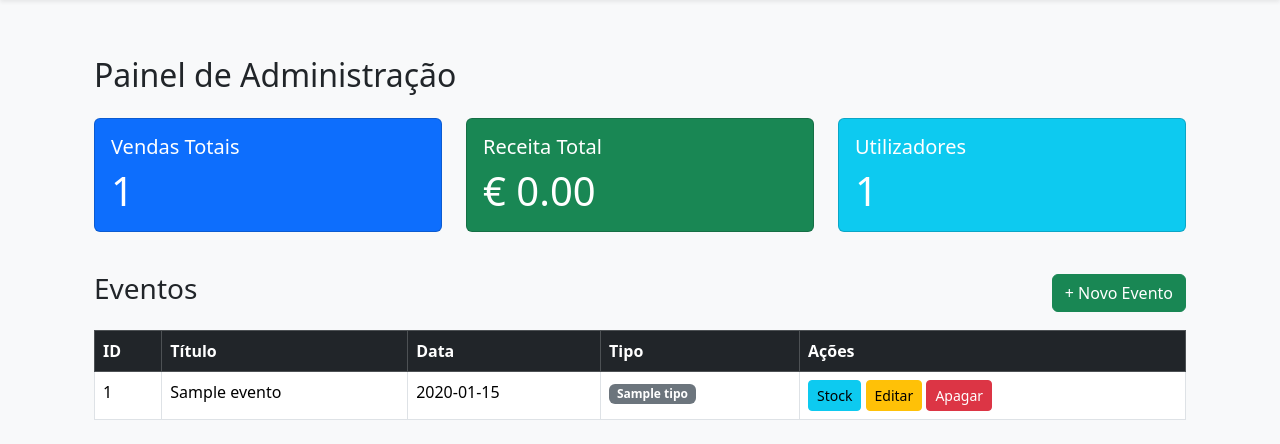
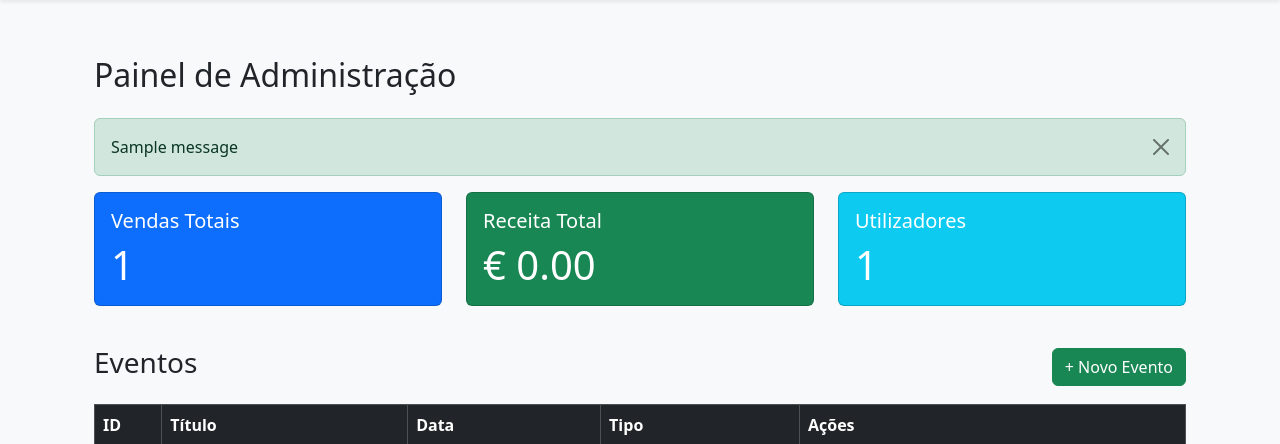
Before and after one commit to leo-snczki/eventpy, a Flask app: template templates/admin/dashboard.html in a window 1280 px wide. Shown: the part 62-506 px from the top of the page. Run offline with Flask 3, Linux system fonts and the light colour scheme; the template is opened without the code that fills it: most values are stand-ins (such as "Sample title", 1, 10 or a date in 2020); one stand-in notice (Sample message) is shown; some libraries are stand-ins or nearby versions.

Commit message:
Add flash message support to admin dashboard

```diff
--- a/templates/admin/dashboard.html
+++ b/templates/admin/dashboard.html
@@ -3,7 +3,16 @@
 {% block content %}
 <div class="container mt-4">
     <h2 class="mb-4">Painel de Administração</h2>
-
+    {% with messages = get_flashed_messages(with_categories=true) %}
+    {% if messages %}
+    {% for category, message in messages %}
+    <div class="alert alert-{{ category }} alert-dismissible fade show" role="alert">
+        {{ message }}
+        <button type="button" class="btn-close" data-bs-dismiss="alert"></button>
+    </div>
+    {% endfor %}
+    {% endif %}
+    {% endwith %}
     <div class="row mb-4">
         <div class="col-md-4">
             <div class="card text-white bg-primary mb-3">
@@ -54,11 +63,15 @@
                 <td>{{ evento.data_hora.strftime('%d/%m/%Y %H:%M') }}</td>
                 <td><span class="badge bg-secondary">{{ evento.tipo }}</span></td>
                 <td>
-                    <a href="{{ url_for('admin_gerir_lugares', evento_id=evento.id) }}" class="btn btn-sm btn-info" title="Gerir Stock/Lugares">
+                    <a href="{{ url_for('admin_gerir_lugares', evento_id=evento.id) }}" class="btn btn-sm btn-info"
+                        title="Gerir Stock/Lugares">
                         <i class="bi bi-ticket-perforated"></i> Stock
                     </a>
-                    <a href="{{ url_for('admin_editar_evento', evento_id=evento.id) }}" class="btn btn-sm btn-warning">Editar</a>
-                    <form action="{{ url_for('admin_apagar_evento', evento_id=evento.id) }}" method="POST" class="d-inline" onsubmit="return confirm('Tem a certeza? Apagará todas as vendas associadas!');">
+                    <a href="{{ url_for('admin_editar_evento', evento_id=evento.id) }}"
+                        class="btn btn-sm btn-warning">Editar</a>
+                    <form action="{{ url_for('admin_apagar_evento', evento_id=evento.id) }}" method="POST"
+                        class="d-inline"
+                        onsubmit="return confirm('Tem a certeza? Apagará todas as vendas associadas!');">
                         <button type="submit" class="btn btn-sm btn-danger">Apagar</button>
                     </form>
                 </td>
```
